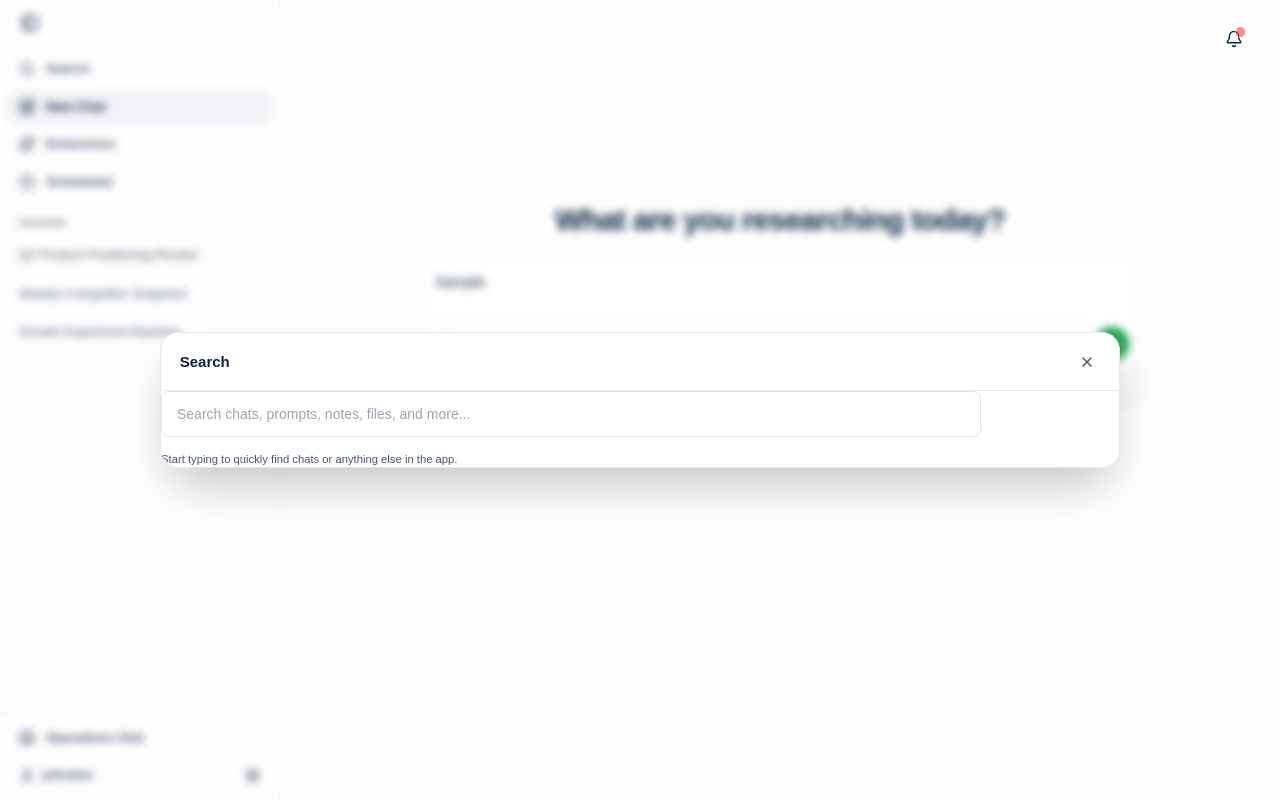
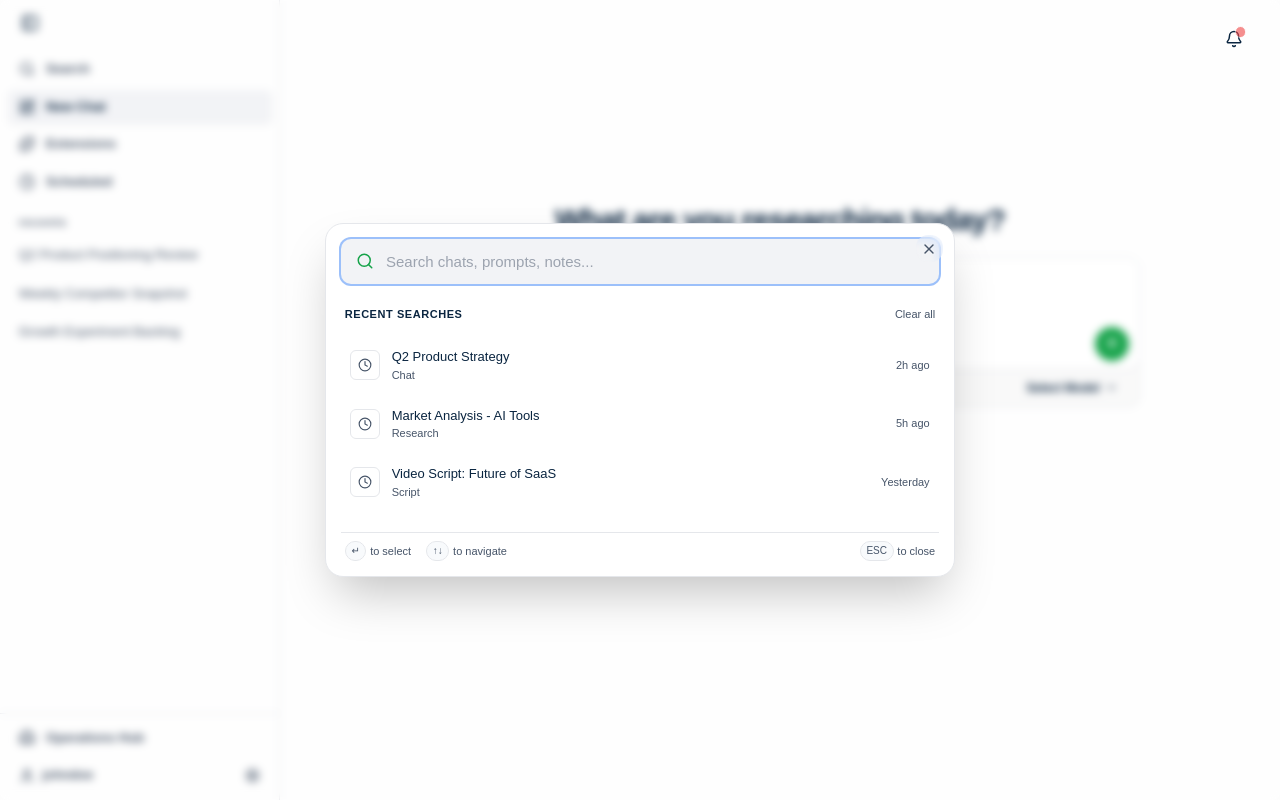
Before and after one commit to nbuvhvj8/superious, a Next.js app: page /new-chat in a window 1280 px wide. Both pictures are taken after typing "Sample" into the empty fields and a click on the button "Search". Built offline with nearby package versions, Linux system fonts and the light colour scheme; a web font is replaced by a local one.

Commit message:
Implement model selection and enhance UI components
- Add model selection to ChatInput and ChatPage
- Update default Google models and rate limits
- Redesign Search modal and add session context menu to Sidebar
- Include Gemini GitHub Workflows and automation commands
- Update .gitignore

```diff
--- a/src/app/api/v1/chat/route.ts
+++ b/src/app/api/v1/chat/route.ts
@@ -48,7 +48,7 @@ const PROVIDER_PRIORITY = [
 const DEFAULT_MODELS: Record<string, string> = {
   anthropic: 'claude-3-5-sonnet-latest',
   openai: 'gpt-4o-mini',
-  google: 'gemini-2.5-flash',
+  google: 'gemma-4-26b',
   groq: 'llama-3.3-70b-versatile',
   openrouter: 'openai/gpt-4o-mini',
   mistral: 'mistral-large-latest',
--- a/src/app/new-chat/page.tsx
+++ b/src/app/new-chat/page.tsx
@@ -17,6 +17,7 @@ interface SearchHit {
 export default function ChatPage() {
   const [messages, setMessages] = useState<Message[]>([]);
   const [inputValue, setInputValue] = useState('');
+  const [selectedModel, setSelectedModel] = useState<string>('');
   const [isGenerating, setIsGenerating] = useState(false);
   const [webSearchEnabled] = useState(true);
   const abortRef = useRef<AbortController | null>(null);
@@ -120,6 +121,7 @@ export default function ChatPage() {
         headers: { 'Content-Type': 'application/json' },
         body: JSON.stringify({
           messages: history,
+          model: selectedModel,
           useWebSearch: webSearchEnabled,
           searchResults,
         }),
@@ -216,6 +218,8 @@ export default function ChatPage() {
                 value={inputValue}
                 onChange={handleInputChange}
                 onSend={isGenerating ? handleStop : handleSend}
+                selectedModel={selectedModel}
+                onModelChange={setSelectedModel}
                 isGenerating={isGenerating}
                 showDisclaimer={messages.length > 0}
               />
@@ -239,6 +243,8 @@ export default function ChatPage() {
                 value={inputValue}
                 onChange={handleInputChange}
                 onSend={isGenerating ? handleStop : handleSend}
+                selectedModel={selectedModel}
+                onModelChange={setSelectedModel}
                 isGenerating={isGenerating}
                 showDisclaimer={messages.length > 0}
               />
--- a/src/components/Sidebar.tsx
+++ b/src/components/Sidebar.tsx
@@ -50,6 +50,8 @@ export default function Sidebar() {
   const pathname = usePathname();
   const [collapsed, setCollapsed] = useState(false);
   const [searchOpen, setSearchOpen] = useState(false);
+
+  const [openMenuId, setOpenMenuId] = useState<string | null>(null);
 
   const sessions = useMemo(() => mockSessions, []);
 
@@ -112,13 +114,29 @@ export default function Sidebar() {
           <div className="px-3 pb-2 text-[11px] font-bold tracking-[0.12em] text-muted-foreground">recents</div>
           <div className="space-y-1">
             {sessions.map((session) => (
-              <div key={session.id} className="flex items-center gap-1 rounded-[6px] px-2 py-1 hover:bg-[#f9f9f9] transition-colors group">
+              <div key={session.id} className="relative flex items-center gap-1 rounded-[6px] px-2 py-1 hover:bg-[#f9f9f9] transition-colors group">
                 <Link href={session.href} className="block min-w-0 flex-1 rounded-[6px] px-1 py-1 text-[13px] text-muted-foreground hover:text-foreground">
                   <span className="line-clamp-1">{session.title}</span>
                 </Link>
-                <button className="p-1.5 rounded-[6px] text-muted-foreground hover:bg-[#f2f3f6] hover:text-foreground opacity-0 group-hover:opacity-100 transition-all" aria-label={`Open options for ${session.title}`}>
+                <button
+                  onClick={() => setOpenMenuId(openMenuId === session.id ? null : session.id)}
+                  className={`p-1.5 rounded-[6px] text-muted-foreground hover:bg-[#f2f3f6] hover:text-foreground transition-all ${openMenuId === session.id ? 'opacity-100 bg-[#f2f3f6]' : 'opacity-0 group-hover:opacity-100'}`}
+                  aria-label={`Open options for ${session.title}`}
+                >
                   <MoreHorizontal size={14} />
                 </button>
+
+                {openMenuId === session.id && (
+                  <>
+                    <div className="fixed inset-0 z-30" onClick={() => setOpenMenuId(null)} />
+                    <div className="absolute top-full right-0 mt-1 w-36 bg-white border border-border rounded-lg shadow-xl z-40 py-1.5 animate-slide-up">
+                      <button className="w-full text-left px-3 py-1.5 text-[12px] font-medium text-muted-foreground hover:bg-[#f9f9f9] hover:text-foreground transition-colors">Archive</button>
+                      <button className="w-full text-left px-3 py-1.5 text-[12px] font-medium text-muted-foreground hover:bg-[#f9f9f9] hover:text-foreground transition-colors">Rename</button>
+                      <div className="h-px bg-border/50 my-1" />
+                      <button className="w-full text-left px-3 py-1.5 text-[12px] font-medium text-red-500 hover:bg-red-50 transition-colors">Delete</button>
+                    </div>
+                  </>
+                )}
               </div>
             ))}
           </div>
@@ -139,14 +157,53 @@ export default function Sidebar() {
       </div>
     </aside>
 
-    <Modal open={searchOpen} onClose={() => setSearchOpen(false)} title="Search" size="full">
-      <div className="w-[min(84vw,820px)] space-y-4">
-        <input
-          type="text"
-          placeholder="Search chats, prompts, notes, files, and more..."
-          className="w-full rounded-[8px] border border-[#dfe3ea] bg-white px-4 py-3 text-[14px] outline-none focus:border-primary"
-        />
-        <p className="text-xs text-muted-foreground">Start typing to quickly find chats or anything else in the app.</p>
+    <Modal open={searchOpen} onClose={() => setSearchOpen(false)} size="xl">
+      <div className="p-4 space-y-6">
+        <div className="relative group">
+          <Search className="absolute left-4 top-1/2 -translate-y-1/2 text-muted-foreground group-focus-within:text-primary transition-colors" size={18} />
+          <input
+            type="text"
+            autoFocus
+            placeholder="Search chats, prompts, notes..."
+            className="w-full h-12 pl-12 pr-4 rounded-[10px] bg-[#f2f3f6] border-0 text-[15px] outline-none focus:ring-2 focus:ring-primary/10 transition-all placeholder:text-muted-foreground/60"
+          />
+        </div>
+
+        <div className="space-y-4">
+          <div className="flex items-center justify-between px-1">
+            <h4 className="text-[11px] font-bold uppercase tracking-wider text-muted-foreground/80">Recent Searches</h4>
+            <button className="text-[11px] font-medium text-muted-foreground hover:text-foreground transition-colors">Clear all</button>
+          </div>
+
+          <div className="grid gap-1">
+            {[
+              { title: 'Q2 Product Strategy', category: 'Chat', time: '2h ago' },
+              { title: 'Market Analysis - AI Tools', category: 'Research', time: '5h ago' },
+              { title: 'Video Script: Future of SaaS', category: 'Script', time: 'Yesterday' },
+            ].map((item, i) => (
+              <button key={i} className="flex items-center justify-between w-full p-2.5 rounded-[8px] hover:bg-[#f2f3f6] transition-all group active:scale-[0.99]">
+                <div className="flex items-center gap-3">
+                  <div className="w-8 h-8 rounded-[6px] bg-white border border-border/50 flex items-center justify-center text-muted-foreground group-hover:text-primary transition-colors">
+                    <Clock size={14} />
+                  </div>
+                  <div className="text-left">
+                    <div className="text-[13px] font-medium text-foreground">{item.title}</div>
+                    <div className="text-[11px] text-muted-foreground">{item.category}</div>
+                  </div>
+                </div>
+                <div className="text-[11px] text-muted-foreground">{item.time}</div>
+              </button>
+            ))}
+          </div>
+        </div>
+
+        <div className="pt-2 border-t border-border/50 flex items-center justify-between px-1 text-[11px] text-muted-foreground">
+          <div className="flex gap-4">
+            <span className="flex items-center gap-1"><kbd className="px-1.5 py-0.5 rounded border border-border bg-muted font-sans text-[10px]">↵</kbd> to select</span>
+            <span className="flex items-center gap-1"><kbd className="px-1.5 py-0.5 rounded border border-border bg-muted font-sans text-[10px]">↑↓</kbd> to navigate</span>
+          </div>
+          <span className="flex items-center gap-1"><kbd className="px-1.5 py-0.5 rounded border border-border bg-muted font-sans text-[10px]">ESC</kbd> to close</span>
+        </div>
       </div>
     </Modal>
     </>
--- a/src/lib/providers.ts
+++ b/src/lib/providers.ts
@@ -56,10 +56,6 @@ export const PROVIDERS: ProviderDefinition[] = [
     keyPattern: '^AIza[a-zA-Z0-9_-]{35}$',
     docsUrl: 'https://aistudio.google.com/app/apikey',
     models: [
-      'gemini-3-flash',
-      'gemini-2.5-flash',
-      'gemini-2.5-flash-lite',
-      'gemini-3.1-flash-lite',
       'gemma-4-26b',
       'gemma-4-31b',
     ],
--- a/src/lib/rate-limit-monitor.ts
+++ b/src/lib/rate-limit-monitor.ts
@@ -13,10 +13,10 @@ export interface ModelLimit {
 
 // Limits based on docs/GOOGLE_GEMINI_MODELS.md
 export const GEMINI_LIMITS: Record<string, ModelLimit> = {
-  'gemini-3-flash': { rpm: 5, tpm: 250_000, rpd: 20 },
-  'gemini-2.5-flash': { rpm: 5, tpm: 250_000, rpd: 20 },
-  'gemini-2.5-flash-lite': { rpm: 10, tpm: 250_000, rpd: 20 },
-  'gemini-3.1-flash-lite': { rpm: 15, tpm: 250_000, rpd: 500 },
+  'gemini-2.0-flash': { rpm: 10, tpm: 1_000_000, rpd: 2000 },
+  'gemini-1.5-pro': { rpm: 2, tpm: 32000, rpd: 50 },
+  'gemini-1.5-flash': { rpm: 15, tpm: 1_000_000, rpd: 1500 },
+  'gemini-1.5-flash-8b': { rpm: 15, tpm: 1_000_000, rpd: 1500 },
   'gemma-4-26b': { rpm: 15, tpm: 1_000_000, rpd: 1_500 },
   'gemma-4-31b': { rpm: 15, tpm: 1_000_000, rpd: 1_500 },
   'gemma-3-1b': { rpm: 30, tpm: 15_000, rpd: 14_400 },
```
Also changed, not shown: src/app/new-chat/components/ChatInput.tsx (+20 -9 lines), 1 other file (tests, documents, lock files or other folders).
